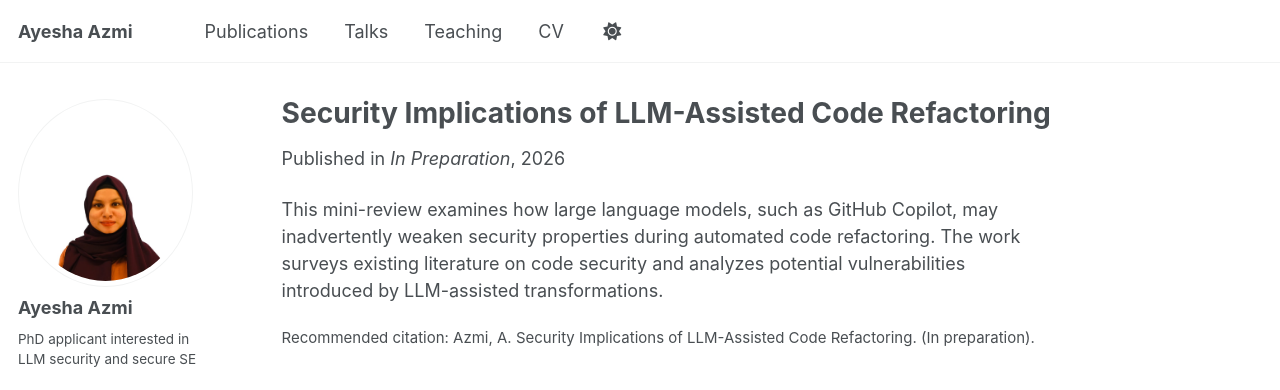
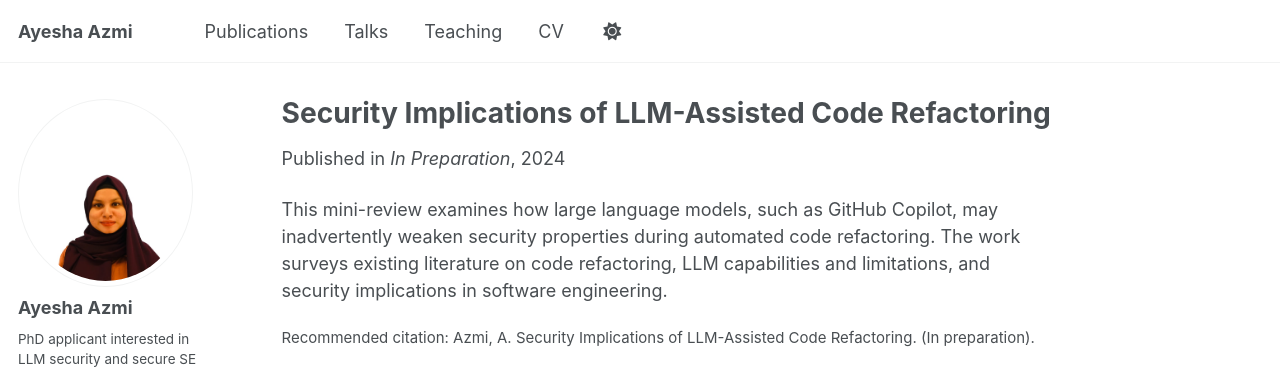
Before and after one commit to azmiayesha/azmiayesha.github.io, a Jekyll site: the page built from _publications/2026-07-02-llm-refactoring-security.md, in a window 1280 px wide. Shown: the top 390 px of the page. Built offline with Jekyll 4.4.1, drawn with Linux system fonts in a browser that asks for light colours; a style sheet for code colours, icons or effects is not loaded.

Commit message:
Fix publication date to make it visible (change from 2026 to 2024)

```diff
--- a/_publications/2026-07-02-llm-refactoring-security.md
+++ b/_publications/2026-07-02-llm-refactoring-security.md
@@ -4,9 +4,9 @@ collection: publications
 category: manuscripts
 permalink: /publication/2026-07-02-llm-refactoring-security
 excerpt: "A mini-review examining how LLM-assisted code refactoring may inadvertently weaken security properties in the code they transform."
-date: 2026-07-02
+date: 2024-07-02
 venue: "In Preparation"
 citation: "Azmi, A. Security Implications of LLM-Assisted Code Refactoring. (In preparation)."
 ---
 
-This mini-review examines how large language models, such as GitHub Copilot, may inadvertently weaken security properties during automated code refactoring. The work surveys existing literature on code security and analyzes potential vulnerabilities introduced by LLM-assisted transformations.
+This mini-review examines how large language models, such as GitHub Copilot, may inadvertently weaken security properties during automated code refactoring. The work surveys existing literature on code refactoring, LLM capabilities and limitations, and security implications in software engineering.
```
